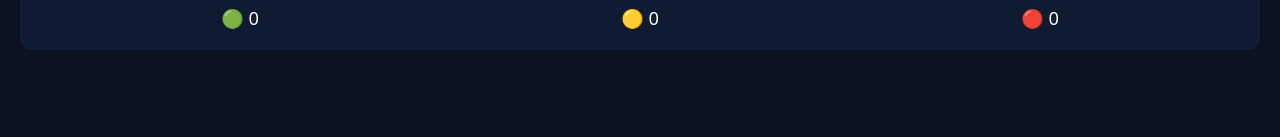
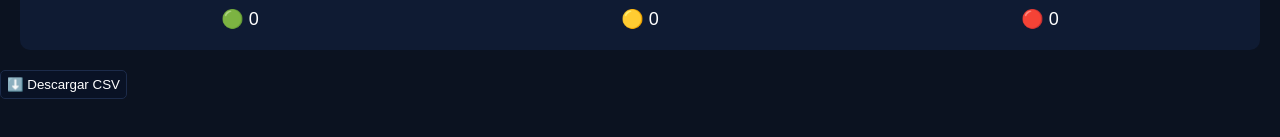
Before and after one commit to innovacionparticipativa7-netizen/scorecard, a plain HTML site: page index.html in a window 1280 px wide. Shown: the part 557-694 px from the top of the page. Drawn offline with Linux system fonts and the light colour scheme.

Commit message:
Update index.html

```diff
--- a/index.html
+++ b/index.html
@@ -85,6 +85,9 @@
   <div id="red">🔴 0</div>
 </section>
 
+  <button onclick="descargarCSV()">⬇️ Descargar CSV</button>
+
+
 <script src="script.js"></script>
 </body>
 </html>
```
